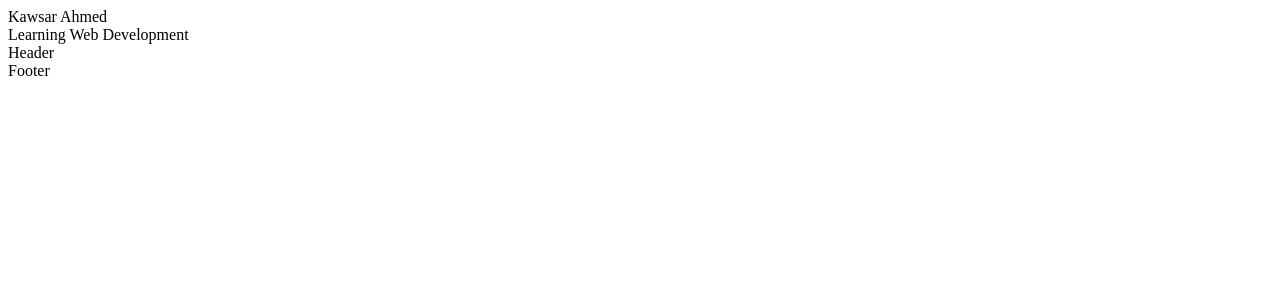
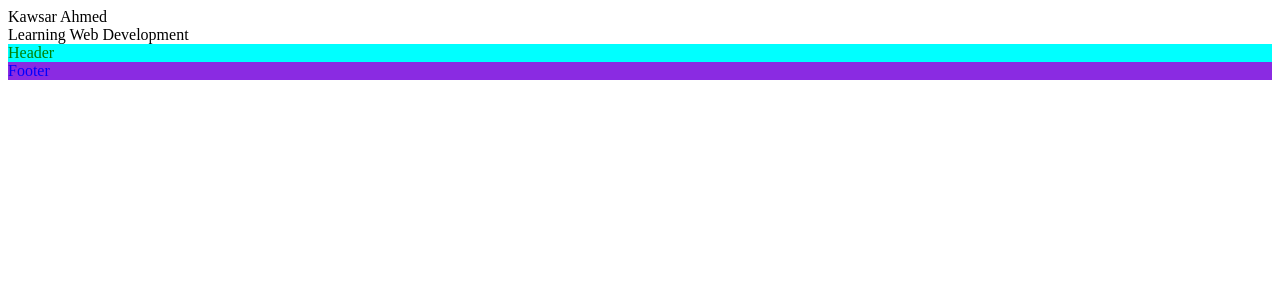
Before and after one commit to WebKawsar/vue-js-advanced, a Vue app: page / in a window 1280 px wide. Shown: the top 300 px of the page. Built offline with nearby package versions, Linux system fonts and the light colour scheme.

Commit message:
Done style & scoped

```diff
--- a/src/App.vue
+++ b/src/App.vue
@@ -10,7 +10,7 @@
     <br>
 
 
-       <Header />
+    <Header />
     <Footer />
   </div>
 </template>
@@ -34,6 +34,7 @@ export default {
 }
 </script>
 
-<style>
+<style scoped>
+
 
 </style>
--- a/src/Components/Footer/Footer.vue
+++ b/src/Components/Footer/Footer.vue
@@ -3,3 +3,11 @@
         Footer
     </div>
 </template>
+
+<style scoped>
+
+  div {
+    color: blue;
+    background-color: blueviolet;
+  }
+</style>
--- a/src/Components/Header/Header.vue
+++ b/src/Components/Header/Header.vue
@@ -3,3 +3,11 @@
         Header
     </div>
 </template>
+
+<style scoped>
+
+  div {
+    color: green;
+    background-color: aqua;
+  }
+</style>
```
